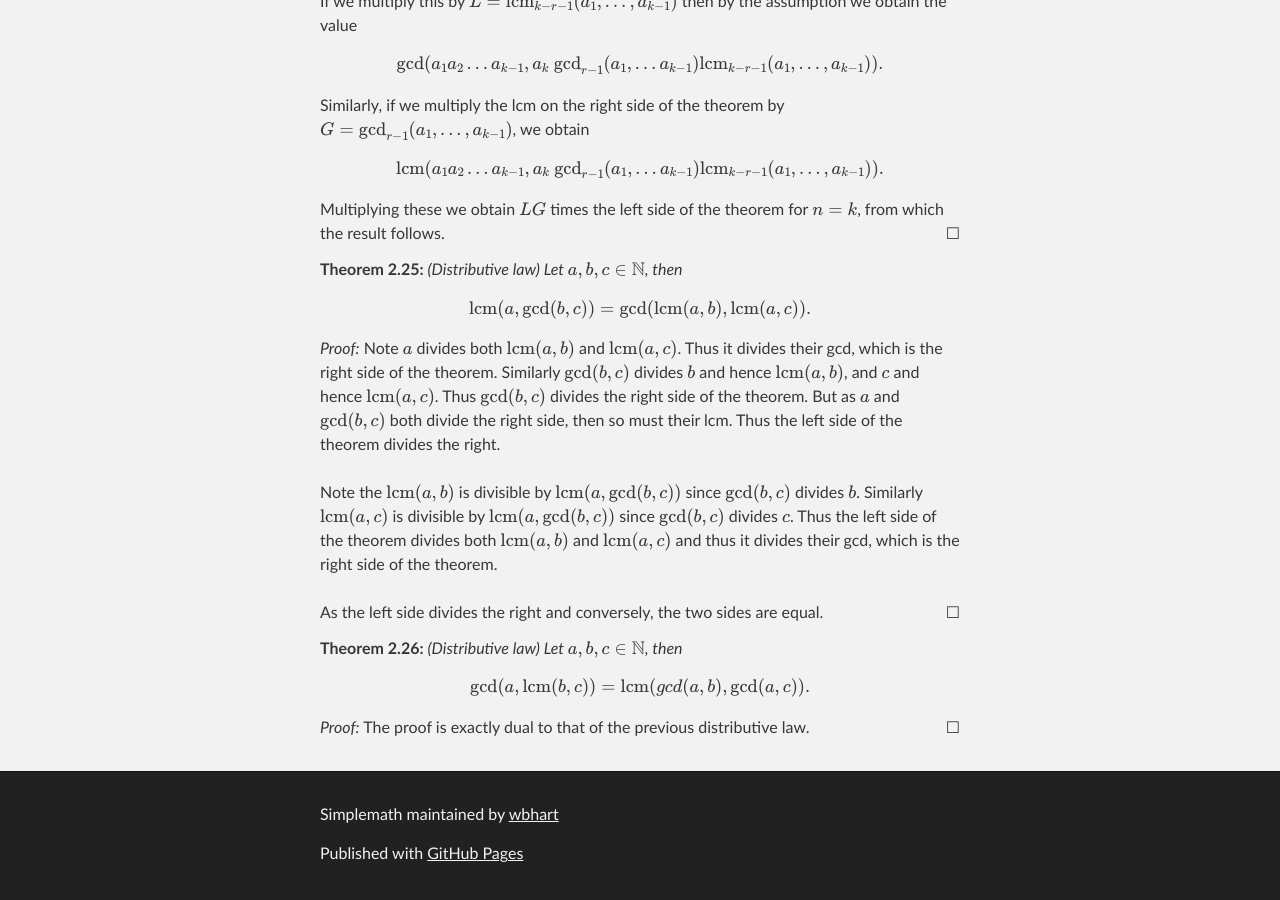
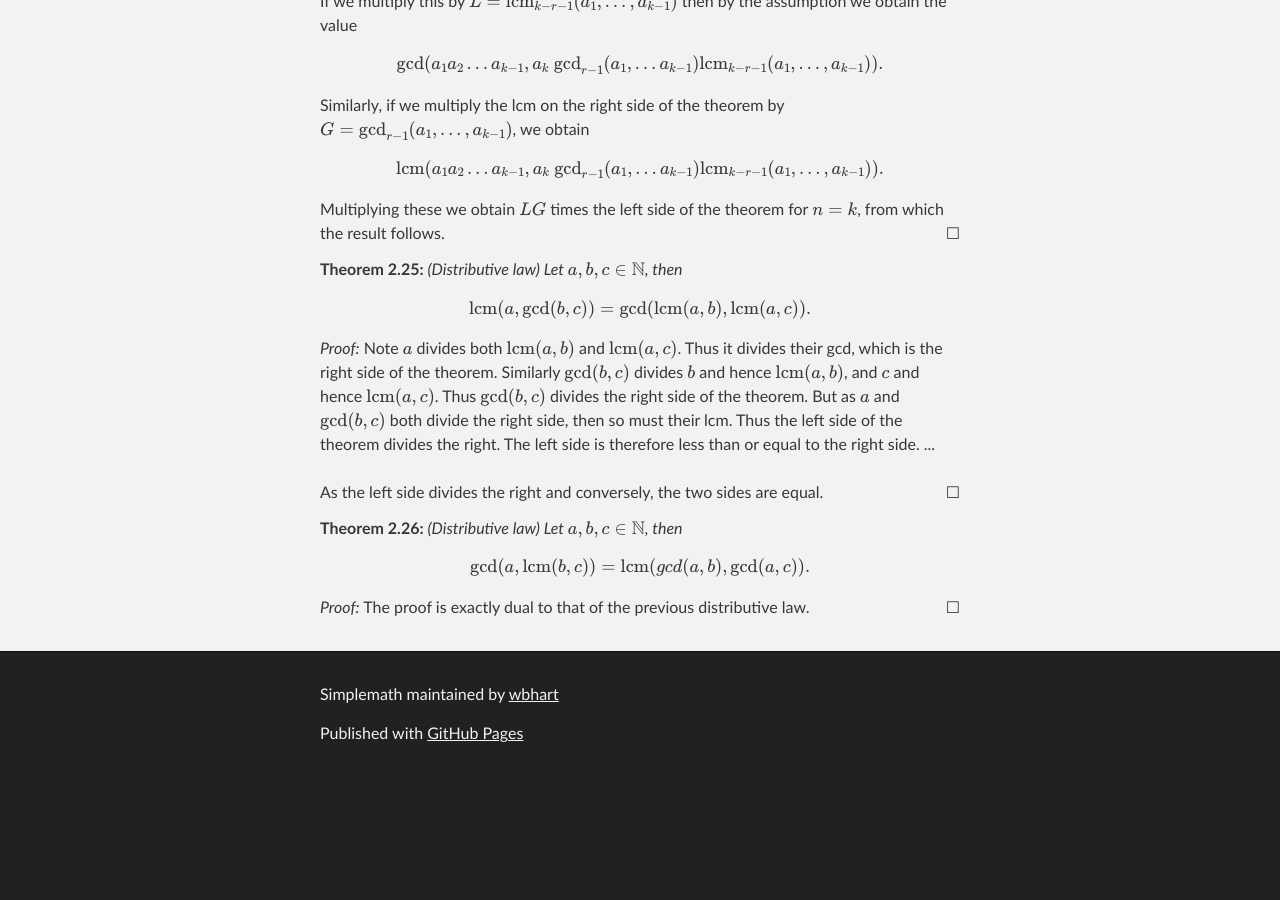
Before and after one commit to wbhart/SimpleMath, a Jekyll site: the page built from test.html, in a window 1280 px wide and 900 px high, scrolled down 6805 px. Built offline with Jekyll 4.4.1, drawn with Linux system fonts in a browser that asks for light colours; formulas are drawn with MathJax 3; after the commit the page ends 7585 px from its top, so only the background shows below that.

Commit message:
Update test.html

```diff
--- a/test.html
+++ b/test.html
@@ -338,12 +338,11 @@ Multiplying these we obtain \(LG\) times the left side of the theorem for \(n =
 <proof> Note \(a\) divides both \(\mbox{lcm}(a, b)\) and \(\mbox{lcm}(a, c)\). Thus it divides their gcd, which is the
 right side of the theorem. Similarly \(\gcd(b, c)\) divides \(b\) and hence \(\mbox{lcm}(a, b)\), and \(c\) and hence
 \(\mbox{lcm}(a, c)\). Thus \(\gcd(b, c)\) divides the right side of the theorem. But as \(a\) and \(\gcd(b, c)\) both
-divide the right side, then so must their lcm. Thus the left side of the theorem divides the right. </br></br>
+divide the right side, then so must their lcm. Thus the left side of the theorem divides the right. The left side is
+therefore less than or equal to the right side.
 
-Note the \(\mbox{lcm}(a,b)\) is divisible by \(\mbox{lcm}(a, \gcd(b, c))\) since \(\gcd(b, c)\) divides \(b\). Similarly
-\(\mbox{lcm}(a,c)\) is divisible by \(\mbox{lcm}(a, \gcd(b, c))\) since \(\gcd(b, c)\) divides \(c\). Thus the left side
-of the theorem divides both \(\mbox{lcm}(a,b)\) and \(\mbox{lcm}(a,c)\) and thus it divides their gcd, which is the right
-side of the theorem. </br></br>
+...
+</br></br>
 
 As the left side divides the right and conversely, the two sides are equal.
 </proof>
```
